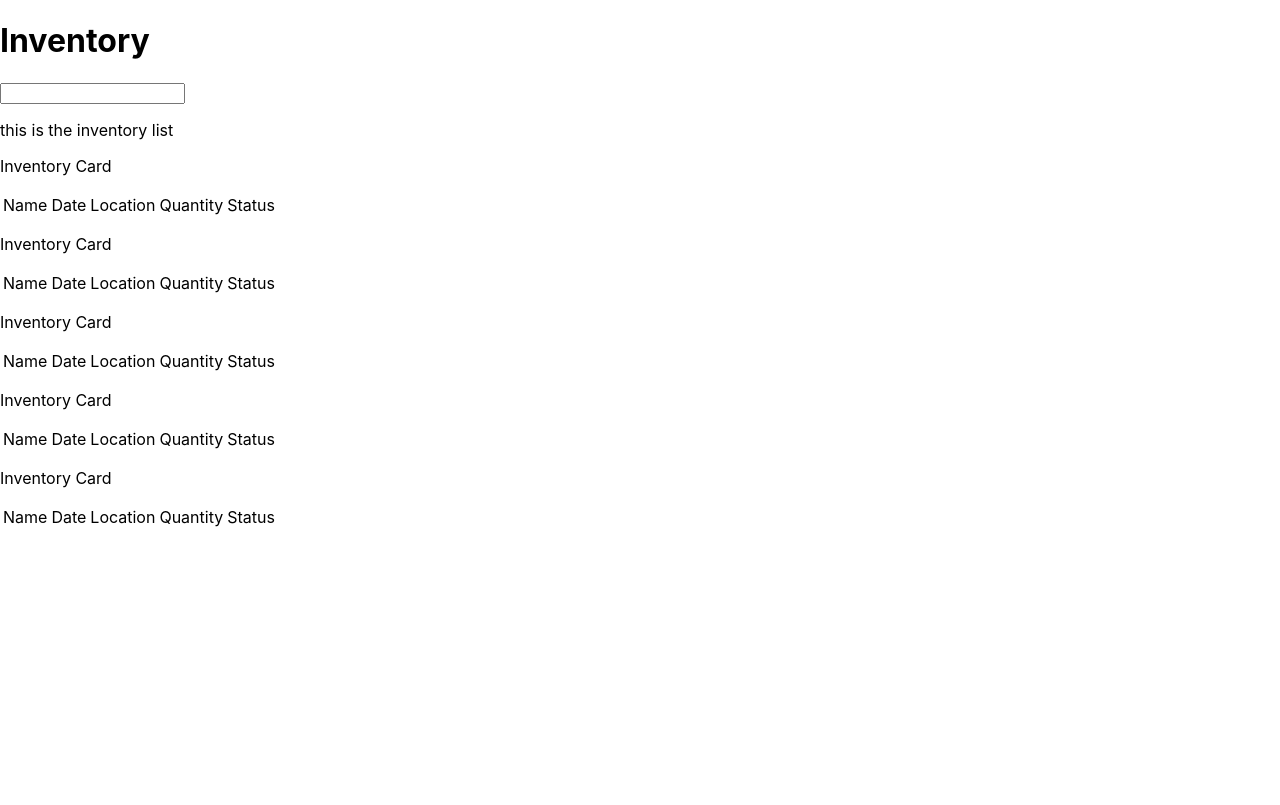
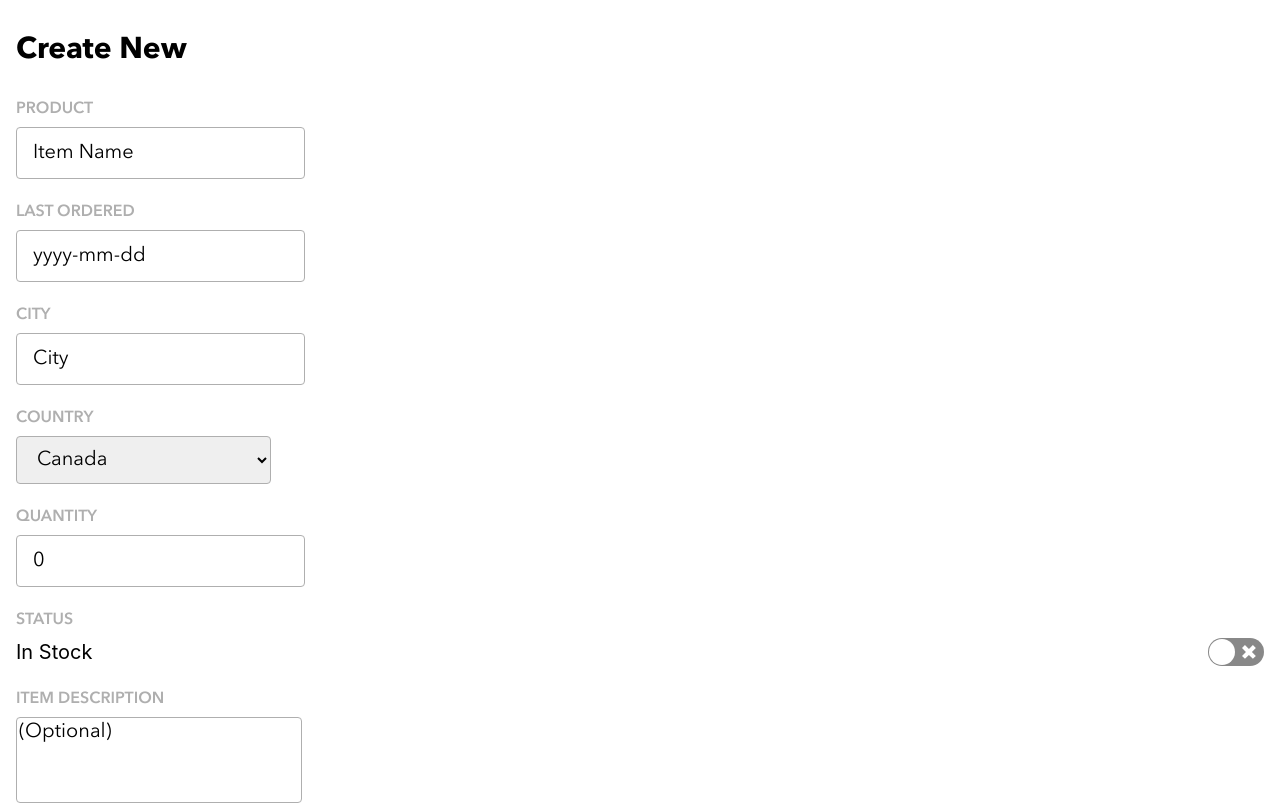
Before and after one commit to lowsound42/vanvleet, a React (Create React App) app in the folder client/: page /inventory in a window 1280 px wide. Shown: the top 805 px of the page. Built offline with nearby package versions, Linux system fonts and the light colour scheme.

Commit message:
font completed

```diff
--- a/client/src/App.js
+++ b/client/src/App.js
@@ -10,12 +10,12 @@ class App extends React.Component {
   render(){
     return(
       <div>
+        <AddInvenItem/>
         <Router>
           <Switch>
             <Route path='/inventory' component={Inventory} />
             <Route path='/inventory/:id' component/>
-          {/* Added AddInvenItem Instead of MainPage for Demo Display */}
-            <Route exact path='/' component={AddInvenItem} />
+            <Route exact path='/' component={MainPage} />
             <Route path='/warehouses' component= {Locations}/>
             {/* <Route path='/warehouses/:id' component/>
             <Route path='/inventory' component/>
--- a/client/src/components/AddInvenItem/AddInvenItem.js
+++ b/client/src/components/AddInvenItem/AddInvenItem.js
@@ -9,38 +9,49 @@ handleChange(checked) {
 }
     render() {
         return (
-            <>
-            <div className="title">Create New</div>
-            <div className="input-boxes">
-                <div>
-                    <div>PRODUCT</div>
-                    <input type="text" placeholder="Item Name" />
+            <form className="add-inventory-item-form">
+            <div className="add-inventory-item-form__title">Create New</div>
+            <div className="add-inventory-item-form__wrapper">
+                <div className="add-inventory-item-form__wrapper__input-box">
+                    <div className="add-inventory-item-form__wrapper__input-box__text">PRODUCT</div>
+                    <input className="add-inventory-item-form__wrapper__input-box__input-text" type="text" placeholder="Item Name" />
                 </div>
-                <div>
-                    <div>LAST ORDERED</div>
-                    <input type="text" placeholder="yyyy-mm-dd" />
+                <div className="add-inventory-item-form__wrapper__input-box">
+                    <div className="add-inventory-item-form__wrapper__input-box__text">LAST ORDERED</div>
+                    <input className="add-inventory-item-form__wrapper__input-box__input-text" type="text" placeholder="yyyy-mm-dd" />
                 </div>
-                <div>
-                    <div>CITY</div>
-                    <input type="text" placeholder="City" />
+                <div className="add-inventory-item-form__wrapper__input-box">
+                    <div className="add-inventory-item-form__wrapper__input-box__text">CITY</div>
+                    <input className="add-inventory-item-form__wrapper__input-box__input-text" type="text" placeholder="City" />
                 </div>
-                <div>
-                    <div>COUNTRY</div>
-                    <input type="text" placeholder="Canada" />
+                <div className="add-inventory-item-form__wrapper__input-box">
+                    <div className="add-inventory-item-form__wrapper__input-box__text">COUNTRY</div>
+                    <select className="add-inventory-item-form__wrapper__input-box__input-text">
+                    <option value="canada">Canada</option>
+                    <option value="korea">Korea</option>
+                    </select>
                 </div>
-                <div>
-                    <div>QUANTITY</div>
-                    <input type="text" placeholder="0" />
+                <div className="add-inventory-item-form__wrapper__input-box">
+                    <div className="add-inventory-item-form__wrapper__input-box__text">QUANTITY</div>
+                    <input className="add-inventory-item-form__wrapper__input-box__input-text" type="text" placeholder="0" />
                 </div>
-                <div>
-                    <div>STATUS</div>
-                    <label>
-                    <div>In Stock</div>
+                <div className="add-inventory-item-form__wrapper__input-box">
+                    <div className="add-inventory-item-form__wrapper__input-box__text">STATUS</div>
+                    <label className="add-inventory-item-form__wrapper__input-box__label">
+                    <div className="add-inventory-item-form__wrapper__input-box__label__text">In Stock</div>
                     <Switch onChange={this.handle} checked={this.state.checked}/>
                     </label>
                 </div>
+                <div className="add-inventory-item-form__wrapper__input-box">
+                    <div className="add-inventory-item-form__wrapper__input-box__text">ITEM DESCRIPTION</div>
+                    <textarea className="add-inventory-item-form__wrapper__input-box__textarea" placeholder="(Optional)"/>
+                </div>
             </div>
-            </>
+            <div className = "add-inventory-item-form__button-wrapper">
+            <button className = "add-inventory-item-form__button-wrapper__save">SAVE</button>
+            <button className = "add-inventory-item-form__button-wrapper__cancel">CANCEL</button>
+            </div>
+            </form>
         );
     }
 }
--- a/client/src/components/AddInvenItem/AddInvenItem.scss
+++ b/client/src/components/AddInvenItem/AddInvenItem.scss
@@ -0,0 +1,71 @@
+@import "../scss/fonts.scss";
+
+.add-inventory-item-form {
+    box-sizing: border-box;
+    width: 100%;
+    padding-left: 16px;
+    padding-right: 16px;
+    padding-top: 32px;
+    &__title {
+        margin-bottom: 32px;
+        font-size: 30px;
+         font-family: 'AvenirBold';
+    }
+    &__wrapper {
+        &__input-box {
+            &__text {
+                font-family: 'AvenirDemi';
+                font-weight: 700;
+                color: #AFAFAF;
+                margin-bottom: 8px;
+                margin-top: 24px;
+            }
+            &__input-text {
+                font-family: 'AvenirNormal' ;
+                font-size: 20px;
+                padding-left: 16px;
+                padding-right: 16px;
+                height: 48px;
+                width: 255px;
+                border: 1px solid #AFAFAF;
+                border-radius: 4px;
+            }
+            &__input-text::placeholder {
+                color: black;
+            }
+            &__label {
+                display: flex;
+                flex-direction: row;
+                justify-content: space-between;
+                align-items: center;
+                &__text {
+                    font-size: 20px;
+                }
+            }
+            &__textarea {
+                font-family: 'AvenirNormal' ;
+                font-size: 20px;
+                height: 80px;
+                width: 280px;
+                border: 1px solid #AFAFAF;
+                border-radius: 4px;
+                resize: none;
+            }
+            &__textarea::placeholder {
+                color: black;
+                font-size: 20px;
+                font-family: 'AvenirNormal' ;
+            }
+        }
+    }
+    &__button-wrapper {
+        &__save {
+            width: 285px;
+            background-color: white;
+        }
+        &__cancel {
+            width: 285px;
+            background-color: white;
+        }
+    }
+}
```
